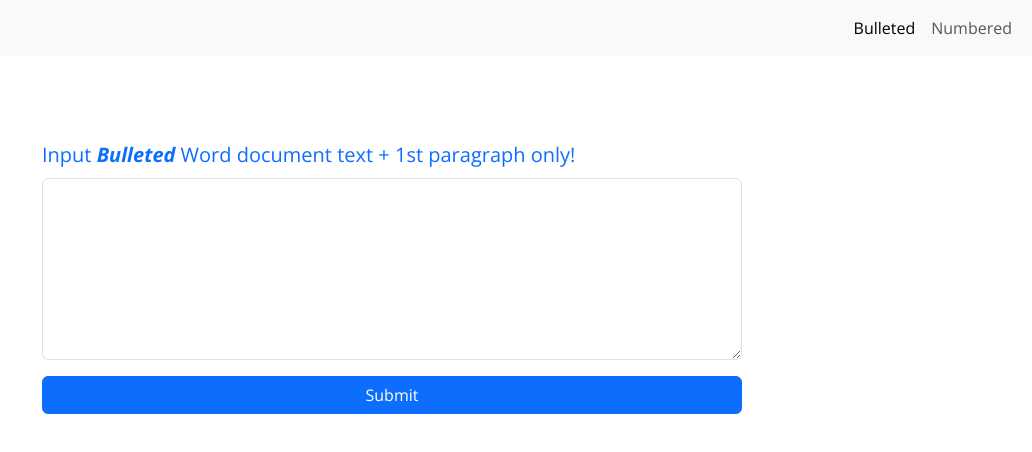
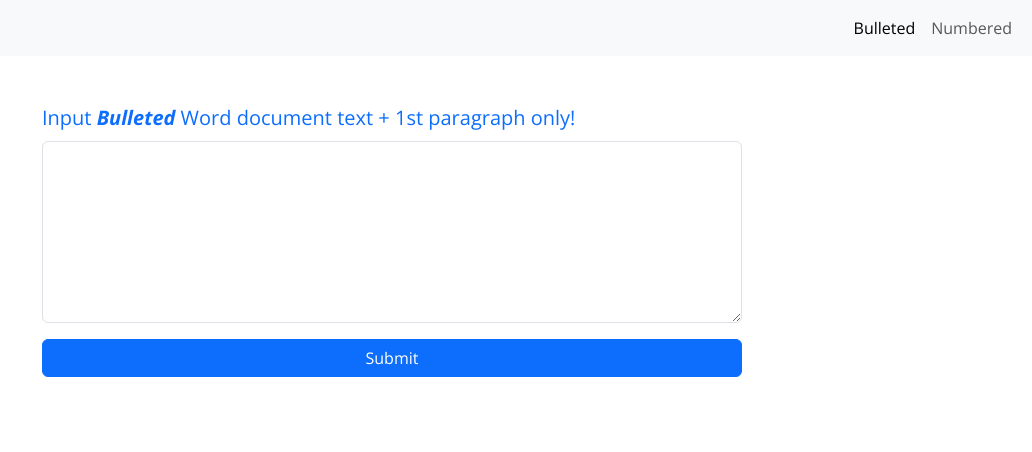
Before and after one commit to Jeff-thecoder/class-project, a plain HTML site: page index.html in a window 1280 px wide. Shown: the whole page, without its empty margins (248-1280 px from the left). Drawn offline with nearby package versions, Linux system fonts and the light colour scheme.

Commit message:
Update index.css
Change body tag to:      height: calc(100vh - 75px);

```diff
--- a/css/index.css
+++ b/css/index.css
@@ -15,7 +15,7 @@ index.css
 body{
     font-family: 'Open Sans', sans-serif !important;
     width: 100%;
-    height: 100vh;
+    height: calc(100vh - 75px);
     background-color: white;
     margin: 0 auto;
     font-size: 1rem !important;
```
